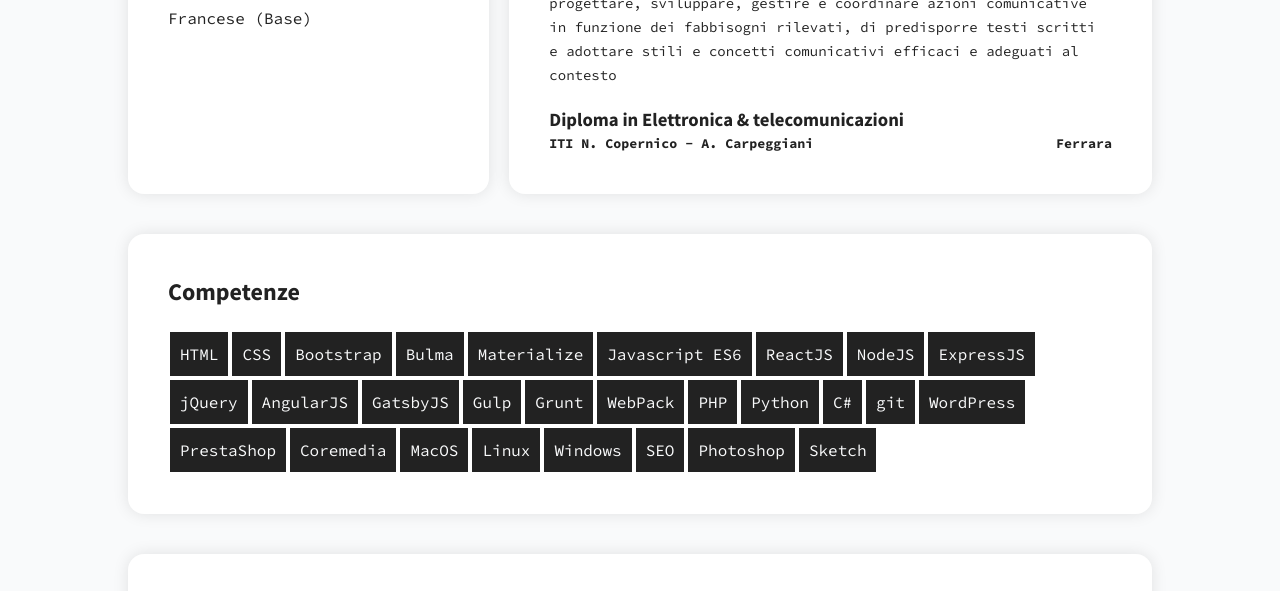
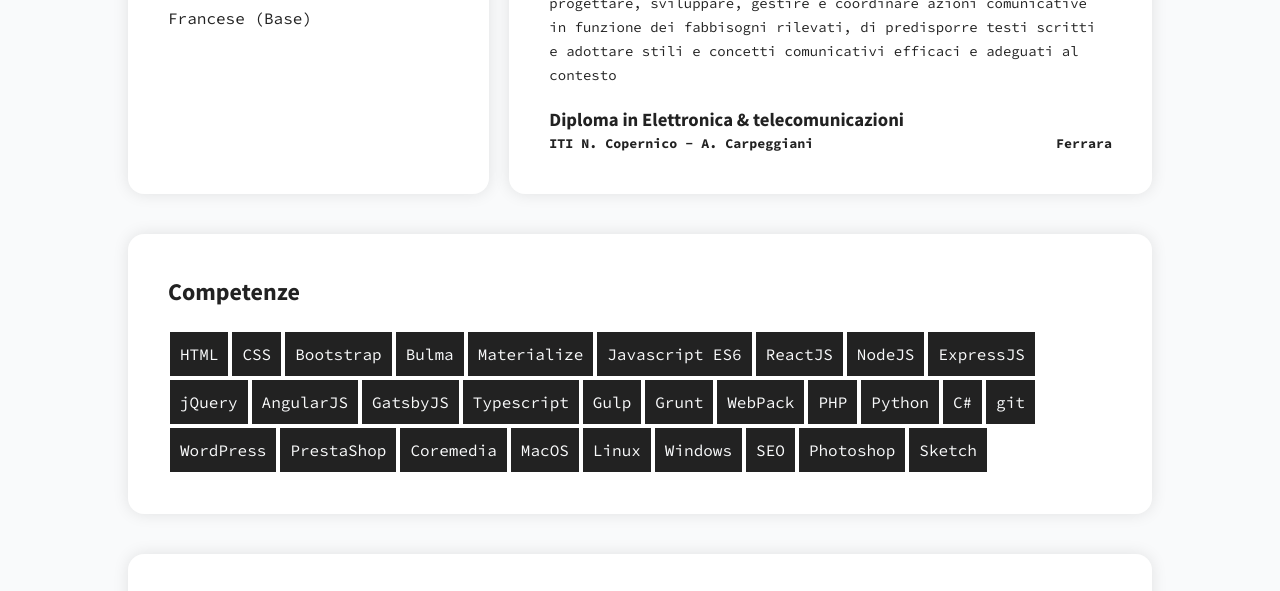
Before and after one commit to Geppe1990/vigneri.me-3.0, a Gatsby site: page /cv in a window 1280 px wide. Shown: the part 1473-2064 px from the top of the page. Built offline with nearby package versions, Linux system fonts and the light colour scheme; Gatsby itself is replaced by a stand-in of ours; some packages are replaced by stand-ins of ours.

Commit message:
Update layout-cv.js

```diff
--- a/src/components/layout-cv.js
+++ b/src/components/layout-cv.js
@@ -211,6 +211,7 @@ const LayoutCv = (props) => {
 								<em>jQuery</em>
 								<em>AngularJS</em>
 								<em>GatsbyJS</em>
+								<em>Typescript</em>
 								<em>Gulp</em>
 								<em>Grunt</em>
 								<em>WebPack</em>
```
